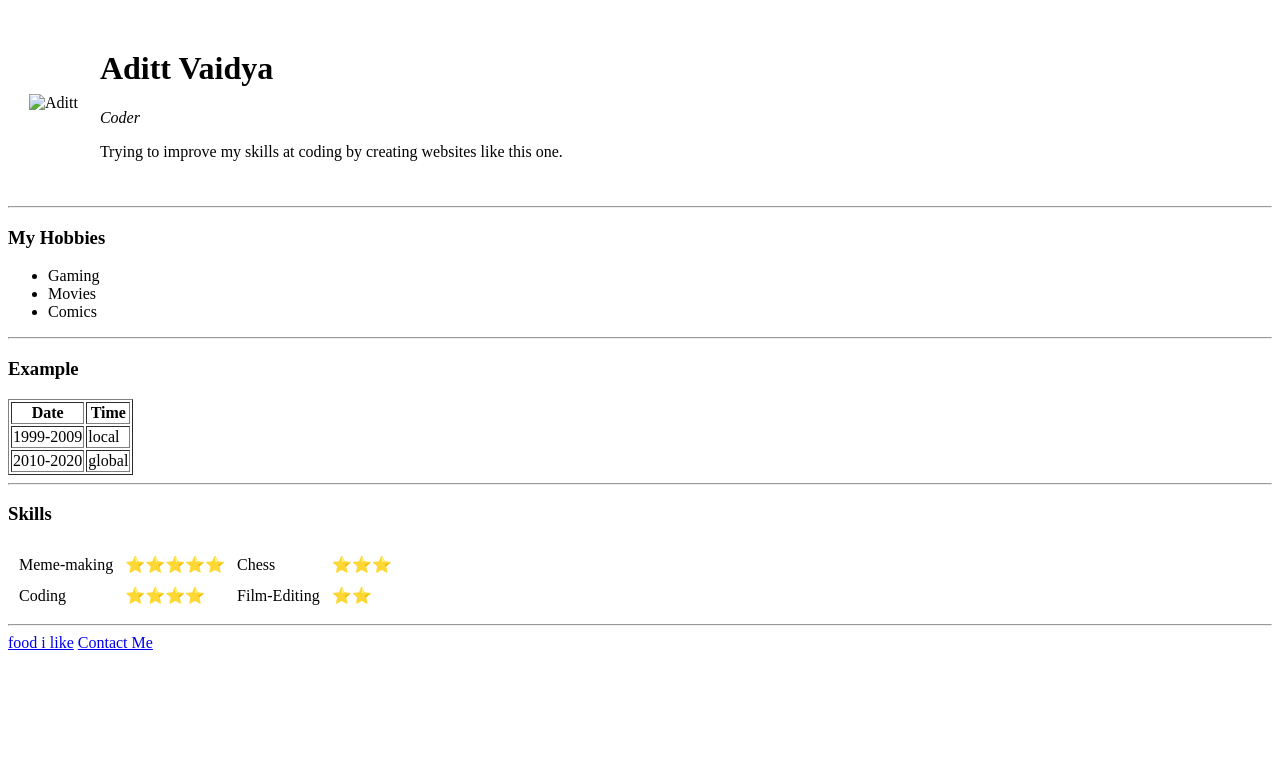
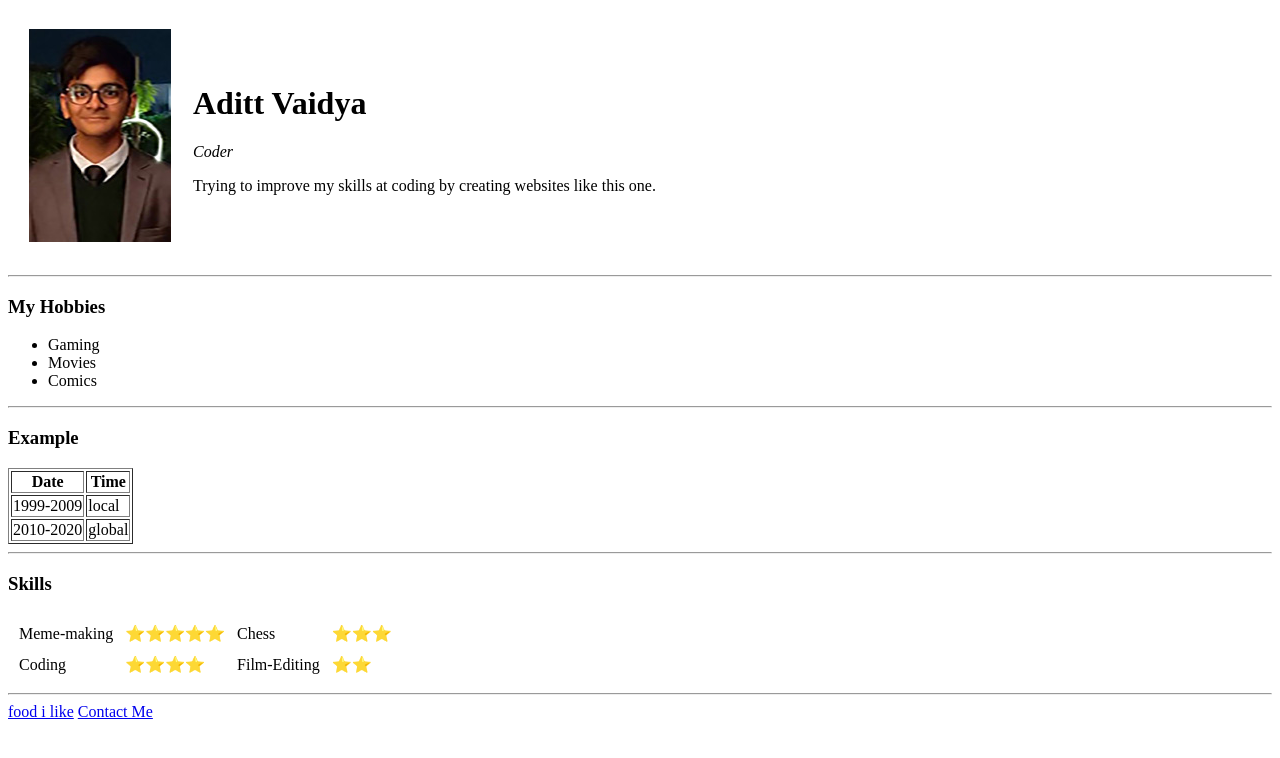
Before and after one commit to Gamergeek2703/cv, a plain HTML site: page index.html in a window 1280 px wide. Drawn offline with Linux system fonts and the light colour scheme.

Commit message:
Update index.html

```diff
--- a/index.html
+++ b/index.html
@@ -8,7 +8,7 @@
 
 <body>
   <table cellspacing=20>
-    <td><img src="images/ME.jpg" alt="Aditt"></td>
+    <td><img src="ME.jpg" alt="Aditt"></td>
       <td><h1>Aditt Vaidya</h1><p>
         <em>Coder</em>
       </p>
```
